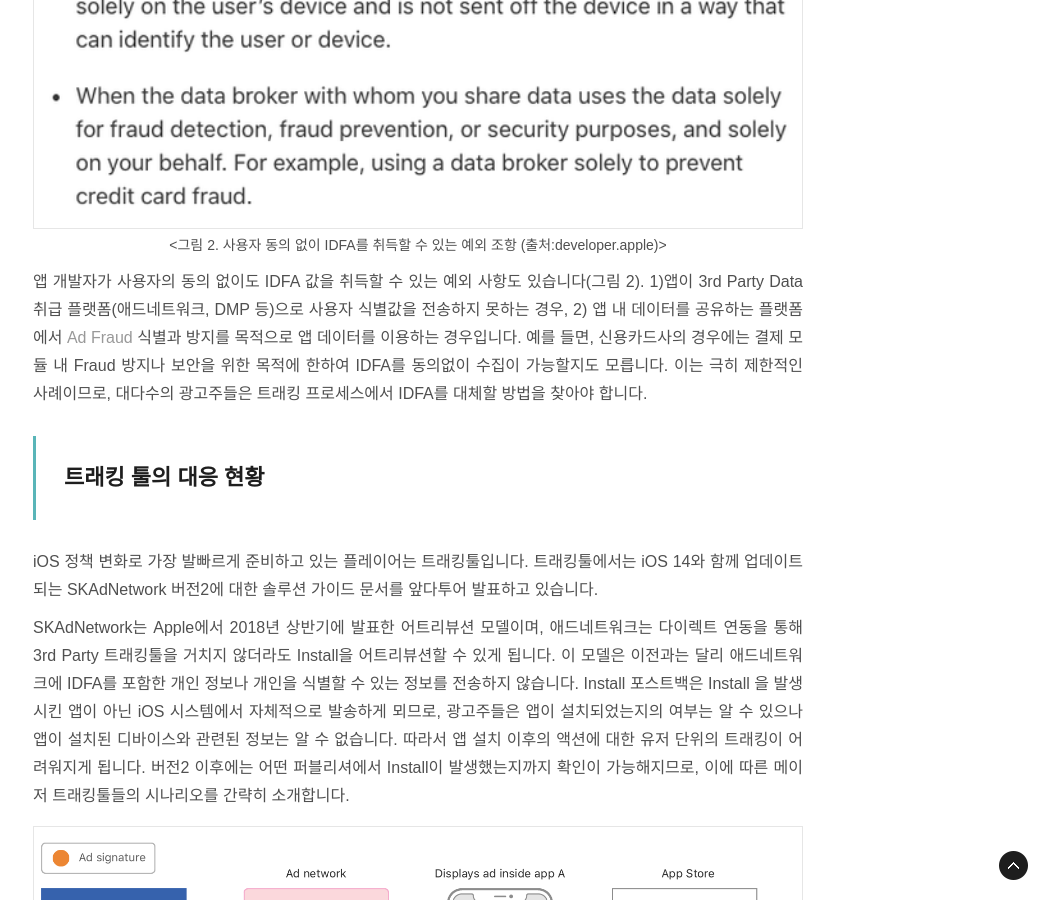
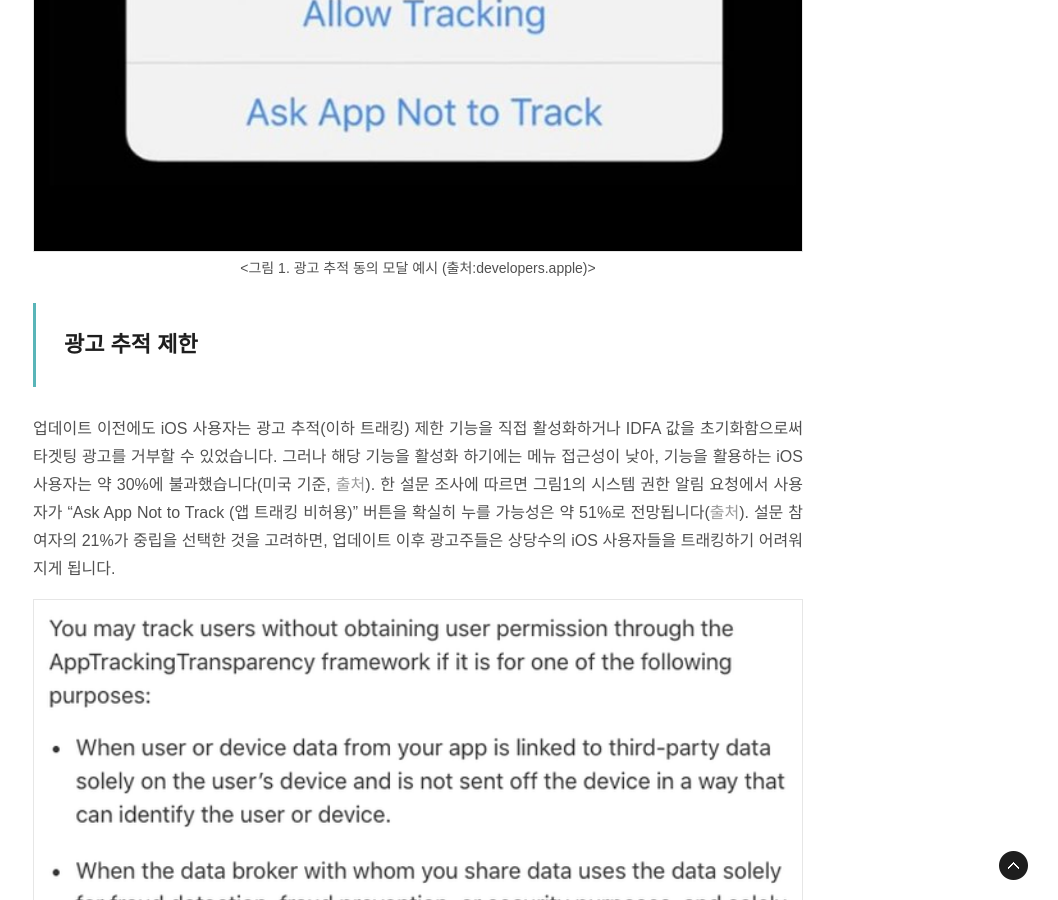
Before and after one commit to mobidays-dev/mobilab, a Jekyll site: the page built from _posts/2020-08-27-apple-ios-14-업데이트가-ad-tech-업계에-미칠-영향-1편.md, in a window 1280 px wide and 900 px high, scrolled down 1616 px. Shown: the whole window, without its empty margins (222-1280 px from the left). Built offline with Jekyll 4.4.1, drawn with Linux system fonts in a browser that asks for light colours; comment, search, counter and statistics services are not loaded.

Commit message:
Update Post “2020-08-27-apple-ios-14-업데이트가-ad-tech-업계에-미칠-영향-1편”

```diff
--- a/_posts/2020-08-27-apple-ios-14-업데이트가-ad-tech-업계에-미칠-영향-1편.md
+++ b/_posts/2020-08-27-apple-ios-14-업데이트가-ad-tech-업계에-미칠-영향-1편.md
@@ -24,6 +24,8 @@ published: true
  [iOS 14](https://www.apple.com/kr/ios/ios-14-preview/?&cid=wwa-kr-kwgo-features--slid----iPhone-&mtid=20925e2040382&aosid=p238&mnid=snaTnmPqx-dc_mtid_20925e2040382_pcrid_447580355696_pgrid_109347811852_&anonymizeip=set)는 현재까지 나온 iOS 업데이트 중에 가장 큰 업데이트입니다. 애드테크 종사자가 가장 눈여겨봐야 할 업데이트 아젠다는 ‘개인 정보 보호 향상’ 입니다. Apple은 [WWDC 2020](https://developer.apple.com/wwdc20/)에서 iOS 사용자 개인정보 보호 정책을 강화하겠다고 발표했습니다. 이 정책으로 인한 변화는 일반 사용자가 정식버전으로 업데이트하게 되는 2020년 10월부터 본격화 될 것으로 보입니다.
 
  업데이트 이전, 앱 개발자들과 3rd Party Tracker, 광고주들은 LAT(Limited Ad Tracking)를 활성화한 유저가 아니라면 별도의 동의 절차 없이도 간편하게 IDFA 값을 취득할 수 있었습니다. 하지만 업데이트 이후, 애플이 개인정보 보호 정책을 강화하면서 앞으로 IDFA 값을 사용하기 위해서는 앱 사용자의 동의를 얻어야만 하게 되었습니다. 따라서 사용자의 동의를 얻지 않으면 IDFA를 제공받을 수 없고 따라서 타겟팅 광고 또는 광고 트래킹을 위한 사용자 식별에 많은 제한이 생기게 됩니다.
+
+![<그림 1. 광고 추적 동의 모달 예시 (출처:developers.apple)>](/static/images/그림1.jpg)
 
 > ## **광고 추적 제한**
 
```
Also changed, not shown: static/images/그림1.jpg (added).
